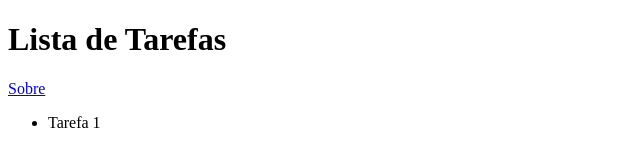
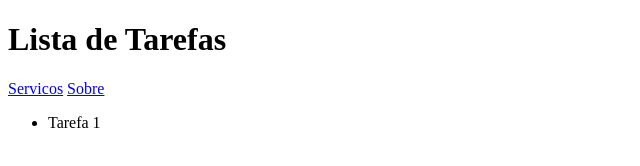
Before and after one commit to Leonardorocha97/lista-de-tarefas, a plain HTML site: page index.html in a window 1280 px wide. Shown: the full height of the page, 0-640 px from the left. Drawn offline with Linux system fonts and the light colour scheme.

Commit message:
Update index.html

```diff
--- a/index.html
+++ b/index.html
@@ -9,7 +9,8 @@
     <header>
 <h1>Lista de Tarefas</h1>
 <nav>
-    <a href="Sobre.html">Sobre</a>
+    <a href="servicos.html">Servicos</a>
+    <a href="sobre.html">Sobre</a>
 </nav>
     </header>
 
```
